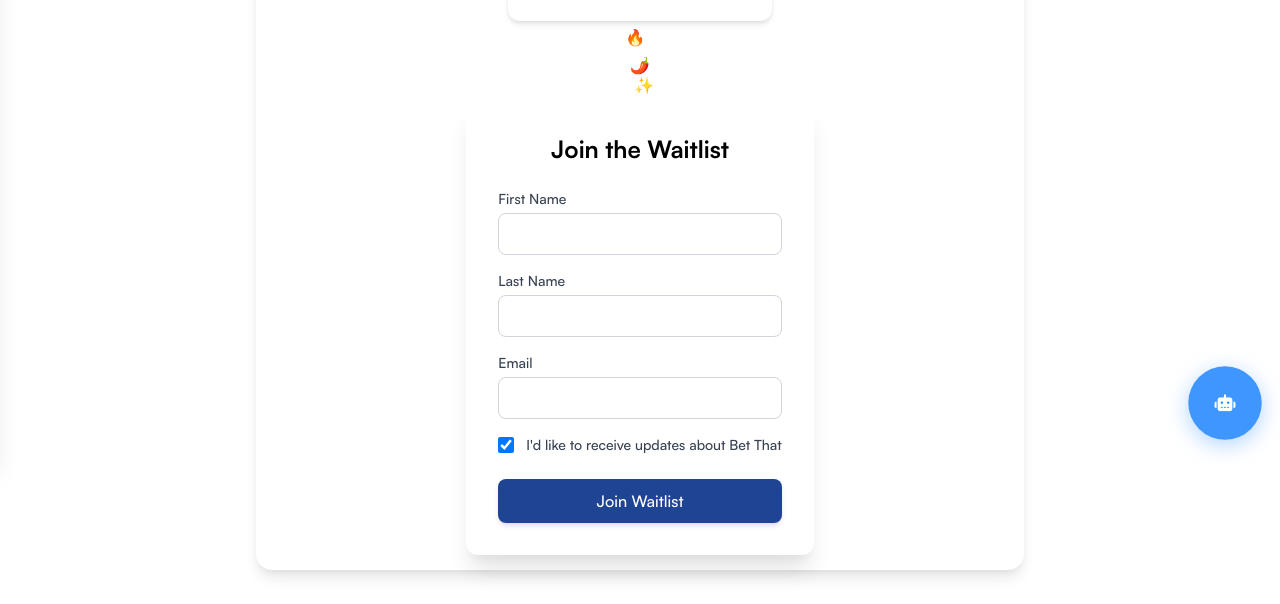
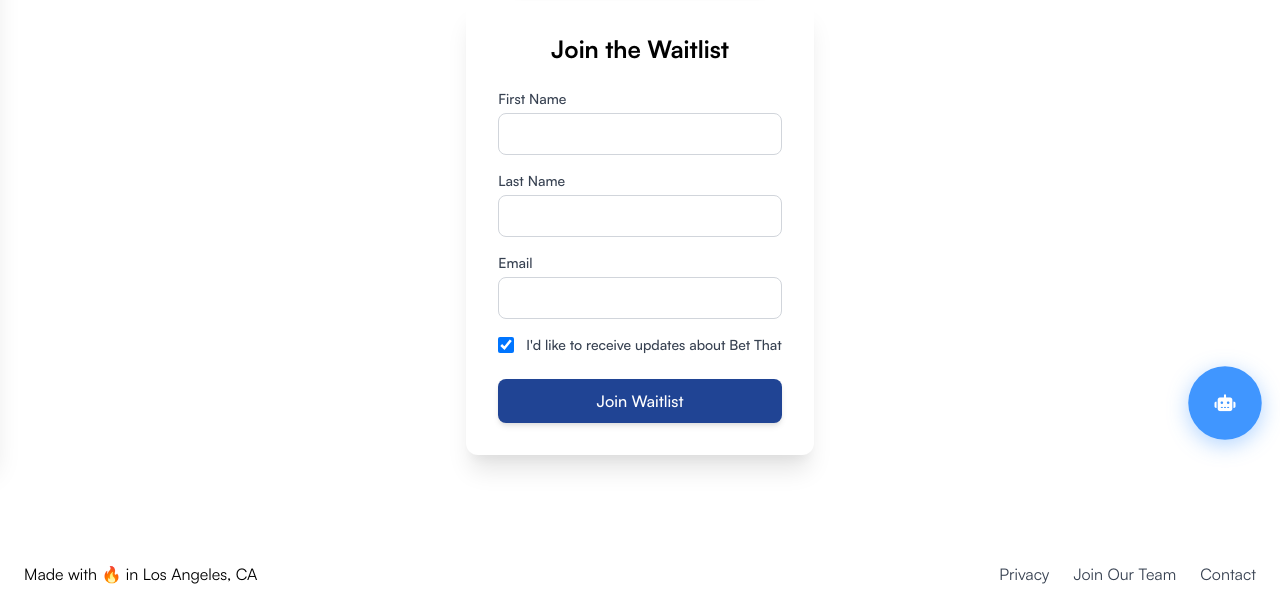
Before and after one commit to trenthaithcox/betthat, a website: page signup.html in a window 1280 px wide. Shown: the part 342-946 px from the top of the page. Drawn offline with nearby package versions, Linux system fonts and the light colour scheme; no server answers.

Commit message:
Clean up signup page layout: remove outer bubble, raise content, modernize spacing

```diff
--- a/signup.html
+++ b/signup.html
@@ -64,8 +64,8 @@
     <div id="overlay" class="fixed inset-0 bg-black opacity-0 pointer-events-none transition-opacity duration-300 ease-in-out z-40"></div>
 
     <!-- Content Section -->
-    <section class="content-section px-4 py-16 mt-12 relative signup-content">
-        <div class="max-w-3xl mx-auto bg-white rounded-2xl shadow-lg p-8 signup-container" style="opacity: 0; transform: translateY(20px);">
+    <section class="content-section px-4 py-8 mt-4 relative signup-content">
+        <div class="max-w-4xl mx-auto signup-container" style="opacity: 0; transform: translateY(20px);">
             <h1 class="text-3xl md:text-4xl font-extrabold text-gray-900 mb-4 text-center">Stay in the Loop</h1>
             <p class="text-lg text-gray-700 mb-8 text-center">Be the first to know when Bet That launches and get early access to our beta!</p>
 
@@ -81,10 +81,6 @@
                     </div>
                 </div>
             </div>
-
-            <div class="floating-emoji">🔥</div>
-            <div class="floating-emoji">🌶️</div>
-            <div class="floating-emoji">✨</div>
 
             <div class="order-1 lg:order-none">
                 <div class="bg-white p-8 rounded-xl shadow-xl">
```
